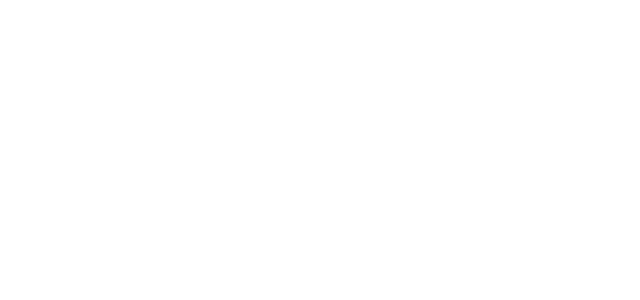
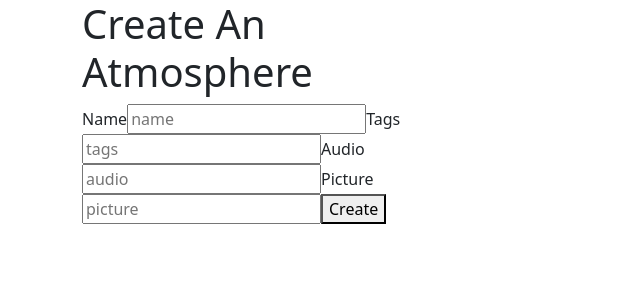
Before and after one commit to BesB0x/SEI-PROJECT-4, a React (Create React App) app in the folder client/: page /atmos in a window 1280 px wide. Before the commit this address had no page. Shown: the top 300 px of the page, without its empty margins (0-640 px from the left). Built offline with nearby package versions, Linux system fonts and the light colour scheme; the HTML template or start-up script is replaced by a standard one.

Commit message:
basic form constructed

```diff
--- a/client/package.json
+++ b/client/package.json
@@ -5,6 +5,7 @@
   "dependencies": {
     "axios": "^0.25.0",
     "bootstrap": "^5.2.3",
+    "buffer": "^6.0.3",
     "eslint-plugin-react": "^7.32.2",
     "react": "^18.2.0",
     "react-bootstrap": "^2.7.4",
--- a/client/src/App.js
+++ b/client/src/App.js
@@ -5,6 +5,7 @@
 
 import Register from './components/auth/Register'
 import Login from './components/auth/Login'
+import AtmosForm from './components/main/AtmosForm'
 
 const App = () => {
 
@@ -29,6 +30,7 @@
       <Routes>
         <Route path='/register' element={<Register />} />
         <Route path = '/login' element={<Login />}/>
+        <Route path= '/atmos' element={<AtmosForm />} />
       </Routes>
     </BrowserRouter>
   )
--- /dev/null
+++ b/client/src/components/main/AtmosForm.js
@@ -0,0 +1,67 @@
+import { authenticated } from '../../helpers/auth'
+
+import Container from 'react-bootstrap/Container'
+import Col from 'react-bootstrap/Col'
+import Row from 'react-bootstrap/Row'
+
+import { useState } from 'react'
+import { useNavigate } from 'react-router-dom'
+
+
+const AtmosForm = () => {
+
+  const [ formFields, setFormFields ] = useState( {
+    name: '',
+    tags: [],
+    picture: '',
+    audio: '',
+  })
+  const [ atmosError, setAtmosError ] = useState('')
+
+  const navigate = useNavigate()
+
+  const handleChange = (e) => {
+    setFormFields( { ...formFields, [e.target.name]: e.target.value })
+    setAtmosError('')
+  }
+
+  const handleSubmit = async (e) => {
+    e.preventDefault()
+    try {
+      const { data } = await authenticated.post('/api/atmospheres/', formFields)
+      console.log('data->',data)
+      navigate('/dashboard')
+    } catch (error) {
+      console.log(error)
+      setAtmosError(error.message)
+    }
+  }
+
+  return (
+    <main className='form-page'>
+      <Container >
+        <Row>
+          <Col as='form' xs='10' md='6' lg='4' onSubmit={handleSubmit}>
+            <h1> Create An Atmosphere </h1>
+            {/* name */}
+            <label htmlFor='name'>Name</label>
+            <input placeholder='name' type='text' name='name' onChange={handleChange} value={formFields.name} />
+            {/* Tags */}
+            <label htmlFor='tags'>Tags</label>
+            <input placeholder='tags' type='tags' name='tags' onChange={handleChange} value={formFields.tags} />
+            {/* Audio */}
+            <label htmlFor='audio'>Audio</label>
+            <input placeholder='audio' type='audio' name='audio' onChange={handleChange} value={formFields.audio} />
+            {/* Picture */}
+            <label htmlFor='passwordConfirmation'>Picture</label>
+            <input placeholder='picture' type='password' name='picture' onChange={handleChange} value={formFields.picture} />
+            <button>Create</button>
+            {atmosError && <h6 className='error-message'> {atmosError} </h6>}
+          </Col>
+        </Row>
+      </Container>
+    </main>
+  )
+}
+
+export default AtmosForm
```
Also changed, not shown: 1 other file (tests, documents, lock files or other folders).
